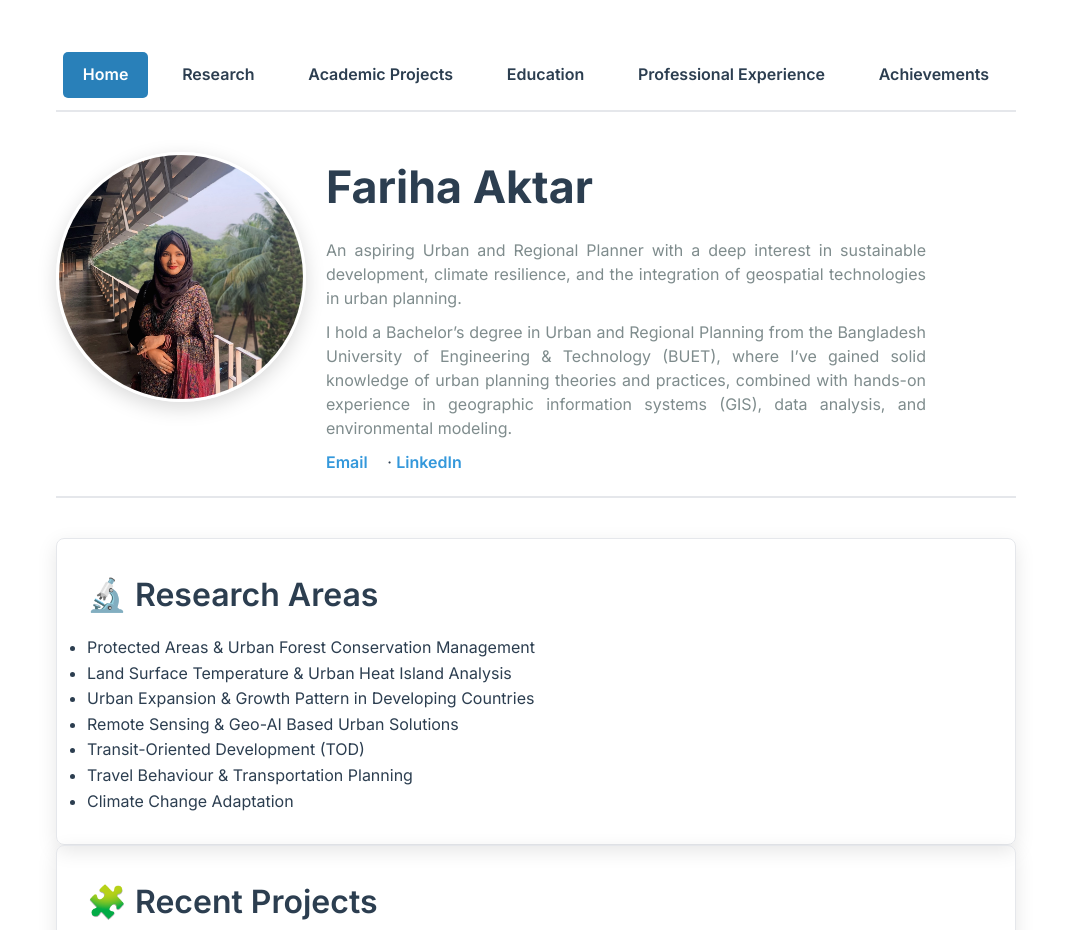
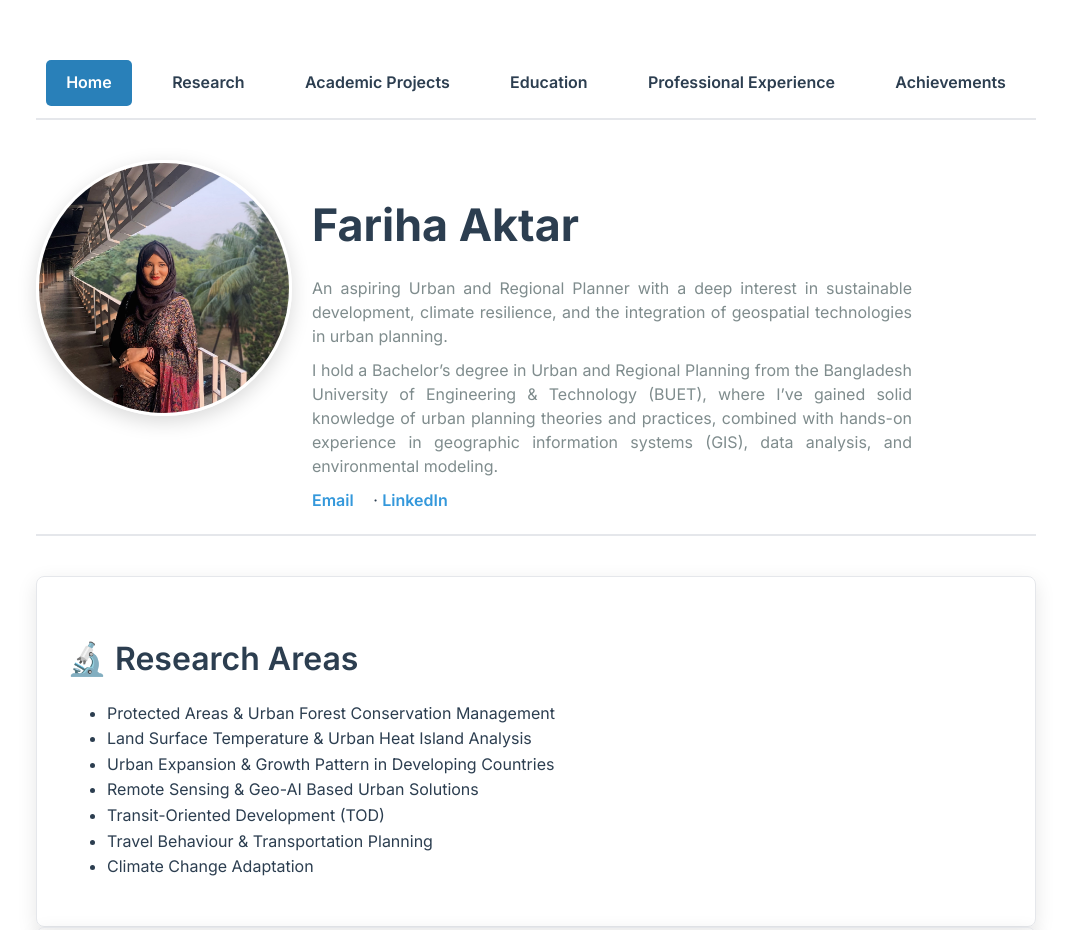
Before and after one commit to FARIHA1999/FARIHA1999.github.io, a plain HTML site: page index.html in a window 1280 px wide. Shown: the top 930 px of the page, without its empty margins (104-1171 px from the left). Drawn offline with Linux system fonts and the light colour scheme.

Commit message:
Update index.html

```diff
--- a/index.html
+++ b/index.html
@@ -19,22 +19,6 @@
       --box-padding: 30px;
       --box-margin: 60px 0; /* Increased gap between boxes */
       --inner-padding: 30px; /* Padding inside the boxes */
-    }
-
-    *{box-sizing:border-box}
-    body{
-      margin:0; font-family:Inter, system-ui, Segoe UI, Roboto, Arial, sans-serif;
-      color:var(--fg); line-height:1.6; background-color: var(--background);
-    }
-
-    .wrap{max-width:var(--maxw); margin:0 auto; padding:50px 20px; font-size:16px;}
-    a{color:var(--link); text-decoration:none}
-    a:hover{text-decoration:underline}
-
-    * {
-      box-sizing: border-box;
-      margin: 0;
-      padding: 0;
     }
 
     body {
```
